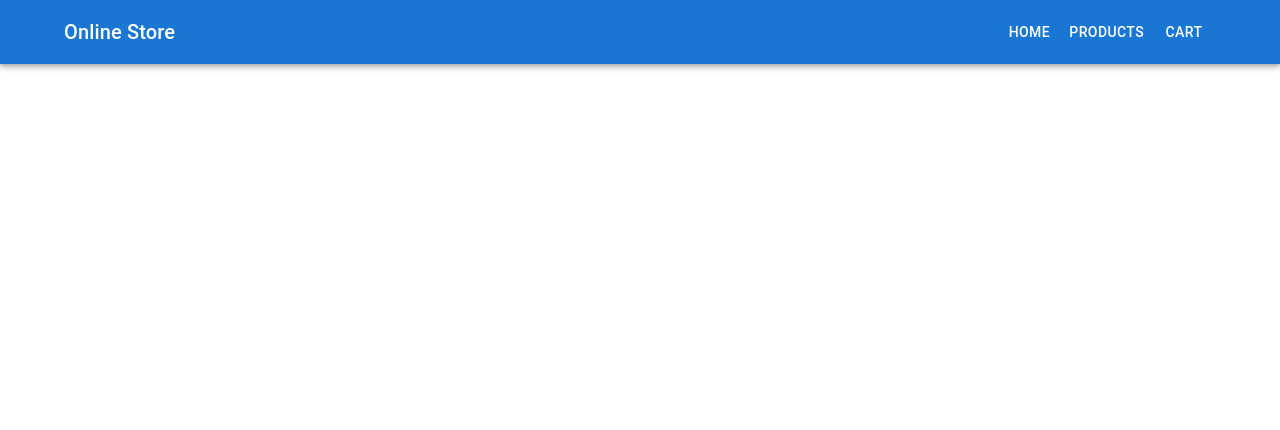
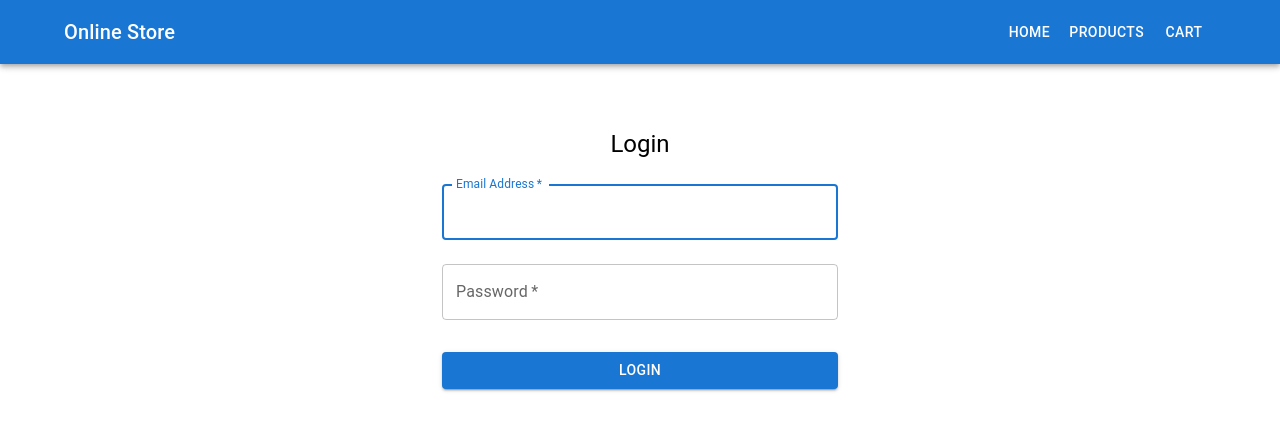
Before and after one commit to AnonimiRML/E-commerce-Frontend, a React (Create React App) app: page /login in a window 1280 px wide. Shown: the top 430 px of the page. Built offline with nearby package versions, Linux system fonts and the light colour scheme; the HTML template or start-up script is replaced by a standard one.

Commit message:
added Admin Login and Also Added ProtectedRoute ON Admin Dashboard

```diff
--- a/src/App.js
+++ b/src/App.js
@@ -7,6 +7,9 @@ import Cart from './pages/Cart';
 import Checkout from './pages/Checkout';
 import ProductPage from './pages/ProductPage';
 import AdminDashboard from './pages/AdminDashboard';
+import Login from './pages/Login';
+import { AuthProvider } from './context/AuthContext';
+import ProtectedRoute from './components/ProtectedRoute';
 
 
 const App = () => {
@@ -39,17 +42,20 @@ const App = () => {
   };
 
   return (
+    <AuthProvider>
       <Router>
         <Navbar />
         <Routes>
           <Route path="/" element={<Home />} />
-        <Route path="/products" element={<Products addToCart={addToCart} />} />
-        <Route path="/cart" element={<Cart cart={cart} addToCart={addToCart} removeFromCart={removeFromCart} />} />
-        <Route path="/checkout" element={<Checkout cart={cart} addToCart={addToCart} removeFromCart={removeFromCart} />} />
-        <Route path="/product/:id" element={<ProductPage cart={cart} addToCart={addToCart} removeFromCart={removeFromCart} />} />
-        <Route path="/admin" element={<AdminDashboard />} />
+          <Route path="/products" element={<Products />} />
+          <Route path="/cart" element={<Cart />} />
+          <Route path="/checkout" element={<Checkout />} />
+          <Route path="/product/:id" element={<ProductPage />} />
+          <Route path="/login" element={<Login />} />
+          <Route path="/admin" element={<ProtectedRoute element={AdminDashboard} />} />
         </Routes>
       </Router>
+    </AuthProvider>
   );
 };
 
--- /dev/null
+++ b/src/components/ProtectedRoute.js
@@ -0,0 +1,15 @@
+import React from 'react';
+import { Navigate } from 'react-router-dom';
+import { useAuth } from '../context/AuthContext';
+
+const ProtectedRoute = ({ element: Component }) => {
+  const { user, token } = useAuth();
+
+  if (!token || !user || user.role !== 'admin') {
+    return <Navigate to="/login" replace />;
+  }
+
+  return <Component />;
+};
+
+export default ProtectedRoute;
--- /dev/null
+++ b/src/context/AuthContext.js
@@ -0,0 +1,41 @@
+import React, { createContext, useContext, useState } from 'react';
+import axios from 'axios';
+
+const AuthContext = createContext();
+
+export const AuthProvider = ({ children }) => {
+  const [user, setUser] = useState(null);
+  const [token, setToken] = useState(localStorage.getItem('token'));
+
+  const login = async (email, password) => {
+    try {
+      const response = await axios.post(`${process.env.REACT_APP_API_URL}/auth/login`, { email, password });
+      const { token, user } = response.data;
+
+      localStorage.setItem('token', token);
+      setToken(token);
+      setUser(user);
+
+      return { success: true };
+    } catch (error) {
+      console.error('Login error:', error);
+      return { success: false, message: error.response.data.message };
+    }
+  };
+
+  const logout = () => {
+    localStorage.removeItem('token');
+    setToken(null);
+    setUser(null);
+  };
+
+  return (
+    <AuthContext.Provider value={{ user, login, logout, token }}>
+      {children}
+    </AuthContext.Provider>
+  );
+};
+
+export const useAuth = () => {
+  return useContext(AuthContext);
+};
--- /dev/null
+++ b/src/pages/Login.js
@@ -0,0 +1,82 @@
+import React, { useState } from 'react';
+import { useNavigate } from 'react-router-dom';
+import { useAuth } from '../context/AuthContext';
+import { Container, Box, TextField, Button, Typography, Alert } from '@mui/material';
+
+const Login = () => {
+  const [email, setEmail] = useState('');
+  const [password, setPassword] = useState('');
+  const [error, setError] = useState('');
+  const { login } = useAuth();
+  const navigate = useNavigate();
+
+  const handleSubmit = async (e) => {
+    e.preventDefault();
+    setError('');
+
+    const result = await login(email, password);
+
+    if (result.success) {
+      navigate('/admin');
+    } else {
+      setError(result.message || 'Login failed');
+    }
+  };
+
+  return (
+    <Container component="main" maxWidth="xs">
+      <Box
+        sx={{
+          marginTop: 8,
+          display: 'flex',
+          flexDirection: 'column',
+          alignItems: 'center',
+        }}
+      >
+        <Typography component="h1" variant="h5">
+          Login
+        </Typography>
+        {error && <Alert severity="error" sx={{ mt: 2 }}>{error}</Alert>}
+        <Box component="form" onSubmit={handleSubmit} noValidate sx={{ mt: 1 }}>
+          <TextField
+            variant="outlined"
+            margin="normal"
+            required
+            fullWidth
+            id="email"
+            label="Email Address"
+            name="email"
+            autoComplete="email"
+            autoFocus
+            value={email}
+            onChange={(e) => setEmail(e.target.value)}
+          />
+          <TextField
+            variant="outlined"
+            margin="normal"
+            required
+            fullWidth
+            name="password"
+            label="Password"
+            type="password"
+            id="password"
+            autoComplete="current-password"
+            value={password}
+            onChange={(e) => setPassword(e.target.value)}
+          />
+          <Button
+            type="submit"
+            fullWidth
+            variant="contained"
+            color="primary"
+            sx={{ mt: 3, mb: 2 }}
+          >
+            Login
+          </Button>
+        </Box>
+      </Box>
+    </Container>
+  );
+};
+
+export default Login;
```
Lines whose indentation alone changed are shown as unchanged.
